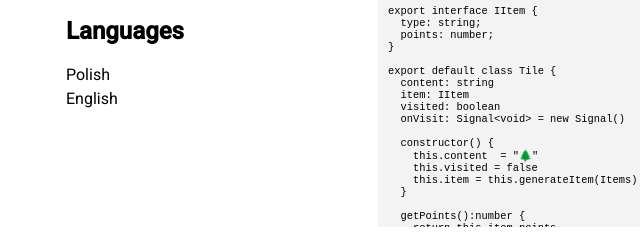
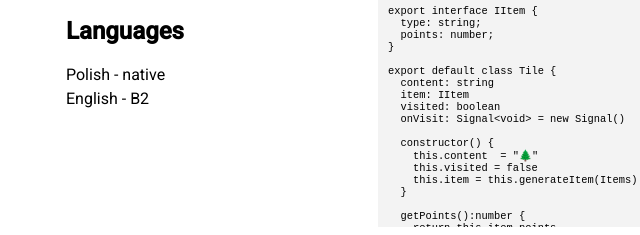
Before and after one commit to piotrszymaniec/rsschool-cv, a plain HTML site: page index.html in a window 1280 px wide. Shown: the part 764-999 px from the top of the page, 54-694 px from the left. Drawn offline with Linux system fonts and the light colour scheme.

Commit message:
feat: add language level

```diff
--- a/index.html
+++ b/index.html
@@ -34,8 +34,8 @@
       </ul>
       <h2>Languages</h2>
       <ul>
-        <li>Polish</li>
-        <li>English</li>
+        <li>Polish - native</li>
+        <li>English - B2</li>
       </ul>
     </nav>
     <div class="content">
```
